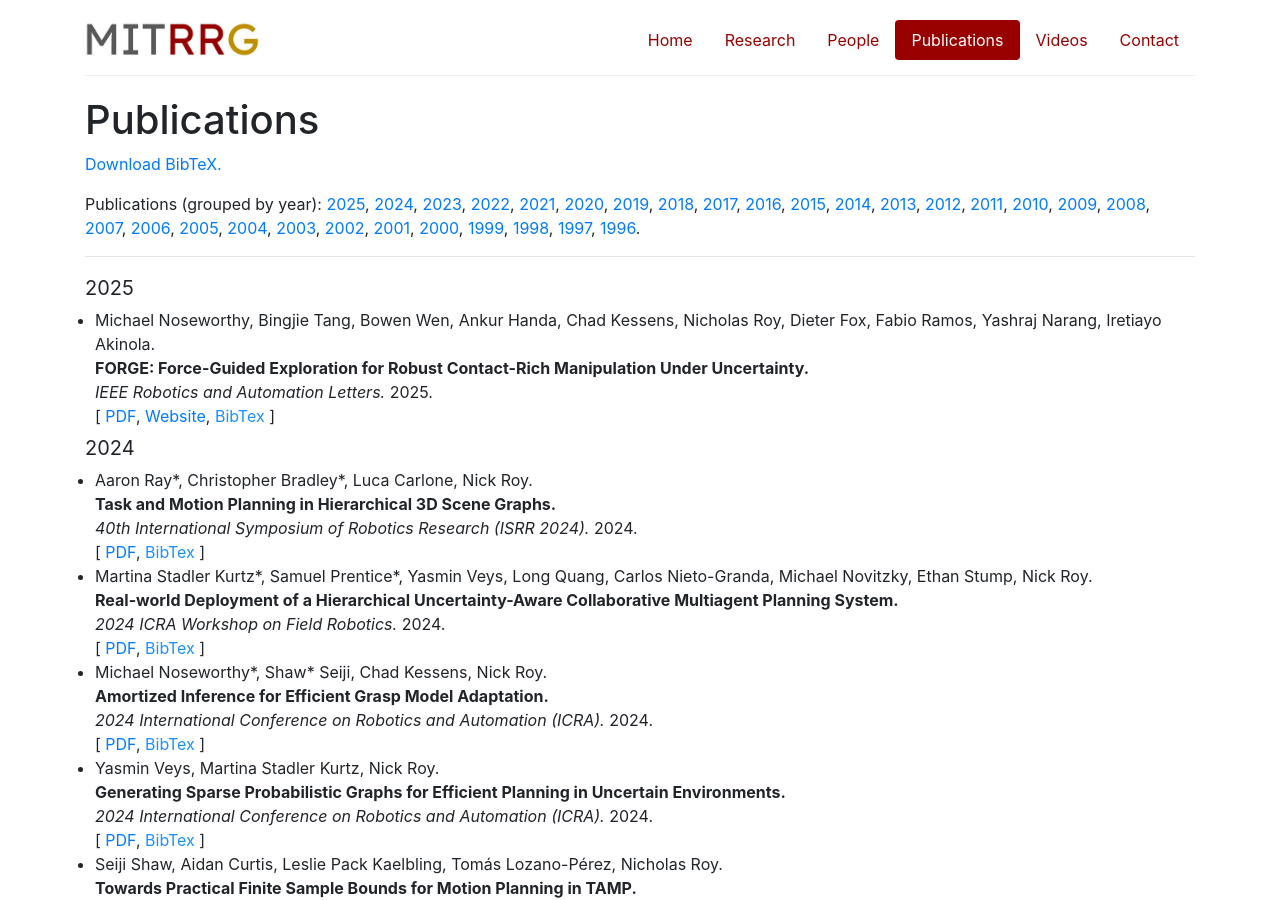
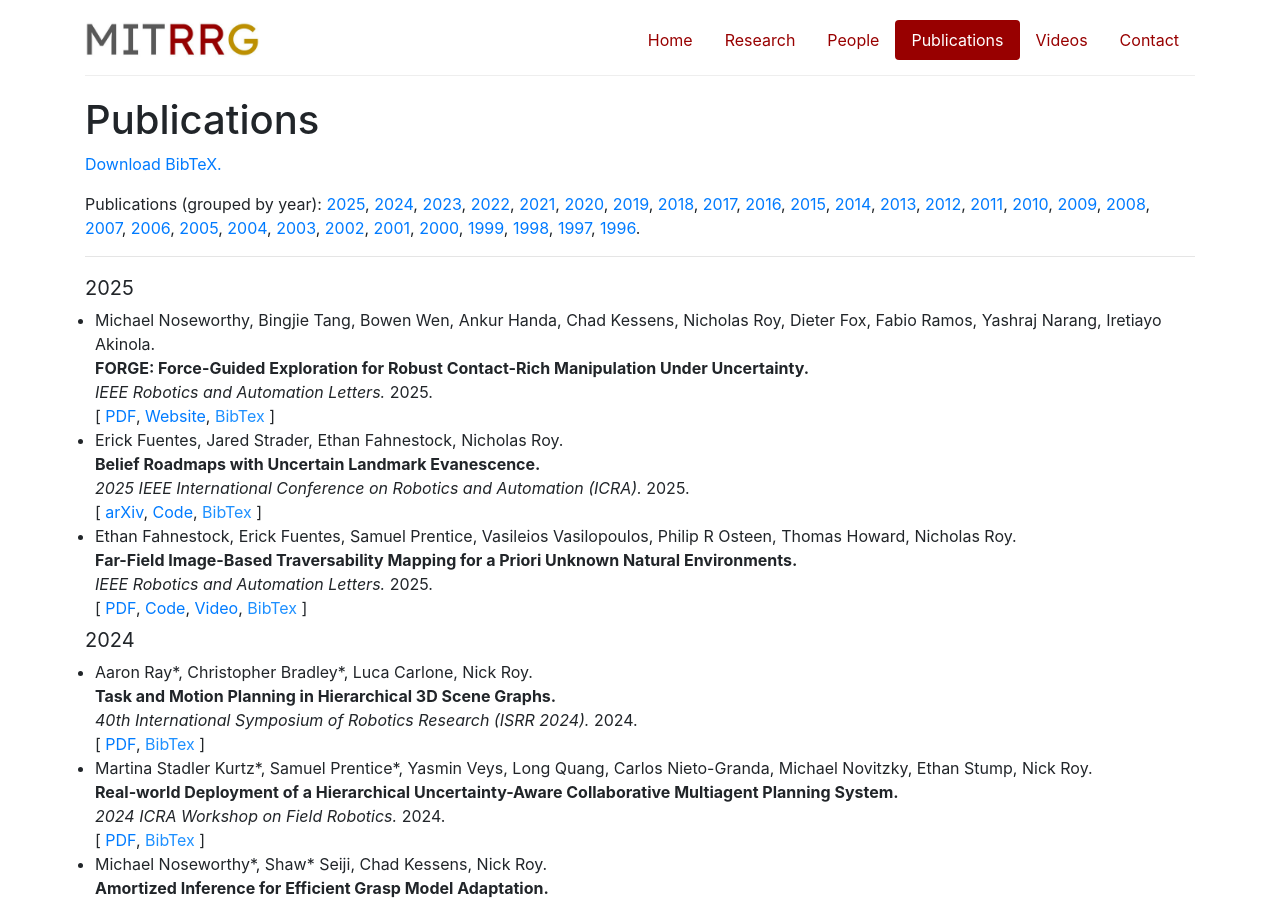
Before and after one commit to robustrobotics/robustrobotics.github.io, a Jekyll site: the page built from publications.html, in a window 1280 px wide and 900 px high. Built offline with Jekyll 4.4.1, drawn with Linux system fonts in a browser that asks for light colours.

```diff
--- a/_data/bibere/papers.yml
+++ b/_data/bibere/papers.yml
@@ -4448,3 +4448,54 @@ arkin_emnlp24:
   title: 'PRompt Optimization in Multi-Step Tasks (PROMST): Integrating Human Feedback and Heuristic-based Sampling'
   venue: 2024 Conference on Empirical Methods in Natural Language Processing
   year: 2024
+fuentes_icra25:
+  authors:
+  - Erick Fuentes
+  - Jared Strader
+  - Ethan Fahnestock
+  - Nicholas Roy
+  links:
+  - link: https://arxiv.org/abs/2402.08702
+    name: arXiv
+  - link: https://github.com/ewfuentes/robot/tree/main/experimental/beacon_sim
+    name: Code
+  raw_string: "@inproceedings{fuentes2025belief,\n
+  \ title={Belief Roadmaps with Uncertain Landmark Evanescence},\n
+  \ author={Fuentes, Erick and Strader, Jared and Fahnestock, Ethan and Roy, Nicholas},\n
+  \ booktitle={2025 IEEE International Conference on Robotics and Automation (ICRA)},\n
+  \ year={2025},\n
+  \ organization={IEEE}\n
+  }\n\n"
+  title: 'Belief Roadmaps with Uncertain Landmark Evanescence'
+  venue: 2025 IEEE International Conference on Robotics and Automation (ICRA)
+  year: 2025
+fahnestock_ral25:
+  authors:
+  - Ethan Fahnestock
+  - Erick Fuentes
+  - Samuel Prentice
+  - Vasileios Vasilopoulos
+  - Philip R Osteen
+  - Thomas Howard
+  - Nicholas Roy
+  links:
+  - link: https://groups.csail.mit.edu/rrg/papers/fahnestock_ral25.pdf
+    name: PDF
+  - link: https://github.com/efahnestock/fitam
+    name: Code
+  - link: https://youtu.be/aSIf90Uh1vY
+    name: Video
+  raw_string: "@ARTICLE{10974571,\n
+    \ author={Fahnestock, Ethan and Fuentes, Erick and Prentice, Samuel and Vasilopoulos, Vasileios and Osteen, Philip R and Howard, Thomas and Roy, Nicholas},\n
+    \ journal={IEEE Robotics and Automation Letters},\n
+    \ title={Far-Field Image-Based Traversability Mapping for a Priori Unknown Natural Environments},\n
+    \ year={2025},\n
+    \ volume={10},\n
+    \ number={6},\n
+    \ pages={6039-6046},\n
+    \ keywords={Costs;Robots;Navigation;Robot sensing systems;Roads;Distance measurement;Space exploration;Planning;Laser radar;Trajectory;Vision-based navigation;field robots;far-field perception},\n
+    \ doi={10.1109/LRA.2025.3563808}\n
+    }\n\n"
+  title: 'Far-Field Image-Based Traversability Mapping for a Priori Unknown Natural Environments'
+  venue: IEEE Robotics and Automation Letters
+  year: 2025
```
Also changed, not shown: 1 other file.
